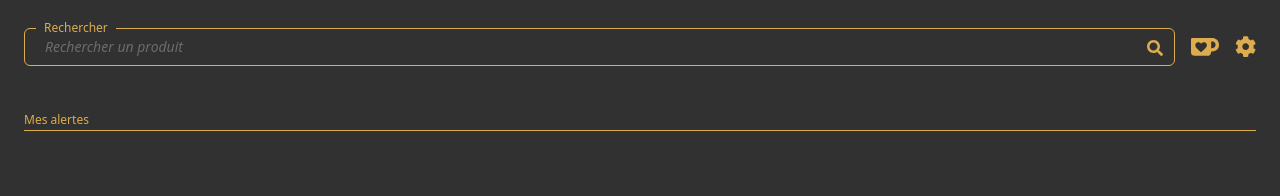
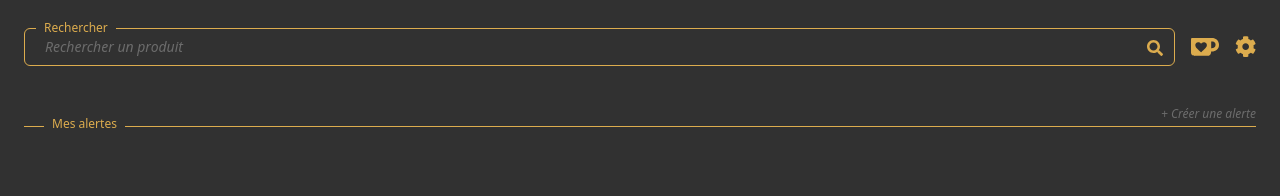
Before and after one commit to louisledoux/ffxiv-market-helper, a React (Vite) app in the folder packages/tauri-client/: page /login in a window 1280 px wide. Shown: the top 196 px of the page. Built offline with nearby package versions, Linux system fonts and the light colour scheme; no server answers.

Commit message:
feat: add AlertHeader component

```diff
--- a/packages/tauri-client/src/components/alert/AlertHeader.tsx
+++ b/packages/tauri-client/src/components/alert/AlertHeader.tsx
@@ -1,11 +1,18 @@
 function AlertHeader() {
   return (
-    <>
-      <span className="text-xs text-primary">
-        Mes alertes
+    <div className="flex flex-col">
+      <span className="text-xs text-neutralGrey text-right mb-1">
+        <button className="italic" type="button">
+          + Créer une alerte
+        </button>
       </span>
-      <hr className="border-primary" />
-    </>
+      <div className="relative">
+        <span className="text-xs text-primary absolute -top-2.5 left-5 bg-lightBackground px-2">
+          Mes alertes
+        </span>
+        <hr className="border-primary" />
+      </div>
+    </div>
   );
 }
 
```
